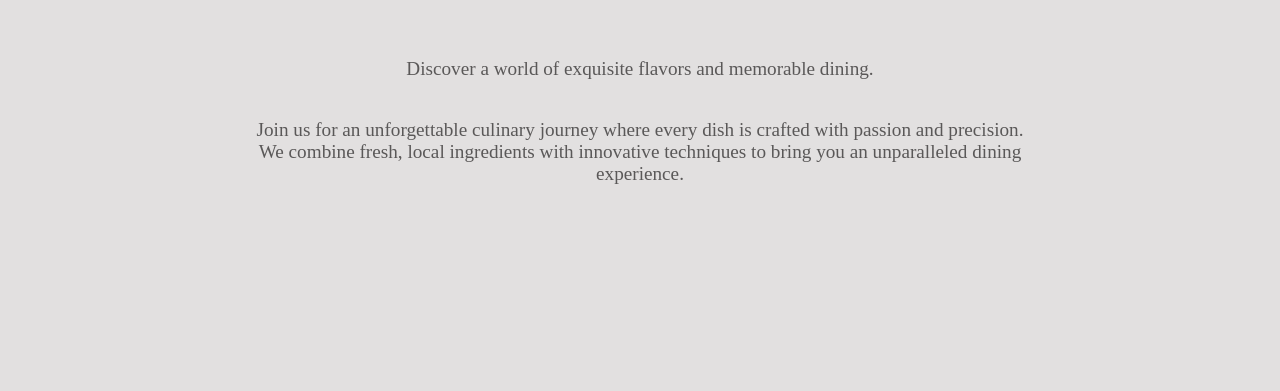
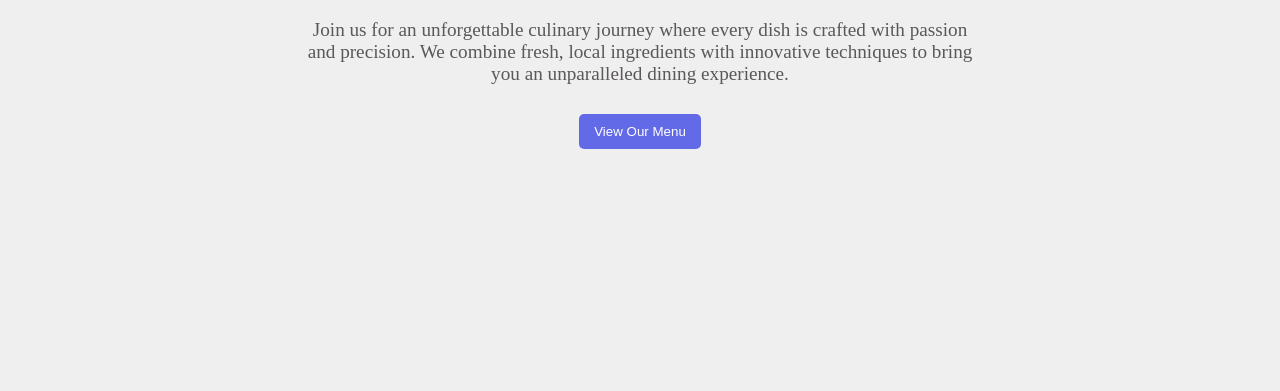
Before and after one commit to thejas2246/restaurant-page, a website built with webpack: page src/template.html in a window 1280 px wide. Shown: the part 409-800 px from the top of the page. Built offline with nearby package versions, Linux system fonts and the light colour scheme.

Commit message:
Add view menu button on home page

```diff
--- a/src/home.js
+++ b/src/home.js
@@ -16,6 +16,10 @@ function generateContent(mainContainer) {
   const homePagePara2 = document.createElement("p");
   homePagePara2.setAttribute("class", "home-page-para-2 para");
 
+  const visitMenuButton = document.createElement("button");
+  visitMenuButton.setAttribute("class", "visit-menu-button");
+  visitMenuButton.textContent = "View Our Menu";
+
   homePageHeading.textContent = "Welcome to TasteHub Restaurant";
   homePagePara1.textContent =
     "Discover a world of exquisite flavors and memorable dining.";
@@ -25,6 +29,7 @@ function generateContent(mainContainer) {
   subContainer.appendChild(homePageHeading);
   subContainer.appendChild(homePagePara1);
   subContainer.appendChild(homePagePara2);
+  subContainer.appendChild(visitMenuButton);
 
   mainContainer.appendChild(subContainer);
 }
--- a/src/styles.css
+++ b/src/styles.css
@@ -1,11 +1,11 @@
 :root{
     --white:white;
-    --grey:rgb(226, 224, 224);
+    --grey:rgb(240, 239, 239);
     --light-grey:rgb(90, 88, 88);
+    --blue:#636AE8FF;
 }
 
 body{
-    background-color: rgb(95, 95, 95);
     margin: 0;
     height: 100vh;
     display: flex;
@@ -41,8 +41,8 @@ nav{
 
 }
 .sub-container{
+    margin-top: 100px;
     text-align: center;
-    margin-top: 200px;
     width: 100%;
     display: flex;
     flex-direction: column;
@@ -55,6 +55,18 @@ nav{
 .para{
     text-align: center;
     font-size: 1.2rem;
-    width: 80ch;
+    width: min(60%,70ch);
     color: var(--light-grey);
 }
+.visit-menu-button{
+    margin-top: 10px;
+    padding: 10px 15px;
+    border: none;
+    border-radius: 5px;
+    background-color:var(--blue) ;
+    color: var(--white);
+}
+.visit-menu-button:hover{
+    background-color: var(--white);
+    color: var(--blue);
+}
```
